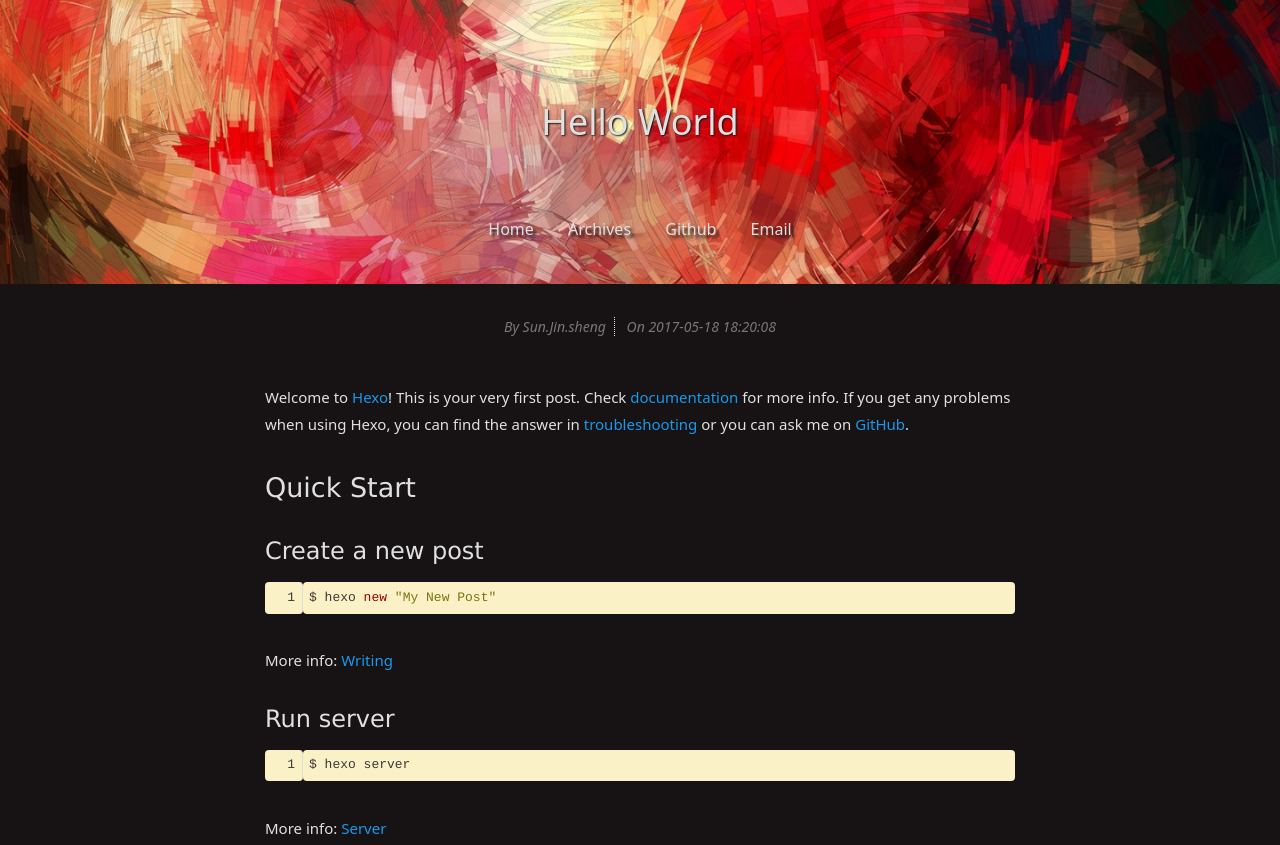
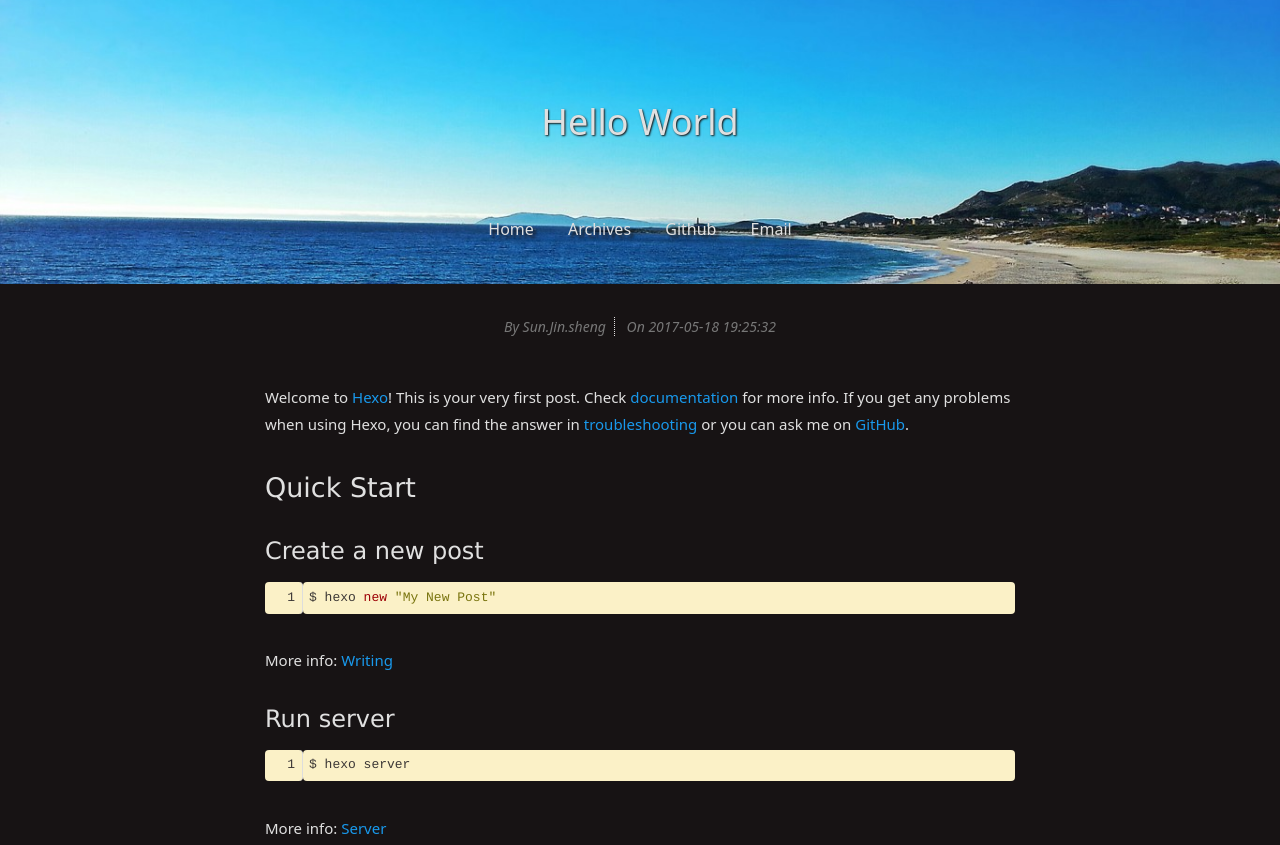
Before and after one commit to ayjya/ayjya.github.io, a plain HTML site: page 2017/05/18/hello-world/index.html in a window 1280 px wide. Shown: the top 845 px of the page. Drawn offline with Linux system fonts and the light colour scheme.

Commit message:
Site updated: 2017-09-27 19:28:36

```diff
--- a/2017/05/18/hello-world/index.html
+++ b/2017/05/18/hello-world/index.html
@@ -38,7 +38,7 @@
     <!-- Page Header -->
 
 
-<header class="site-header header-background" style="background-image: url(/img/default-banner-dark.jpg)">
+<header class="site-header header-background" style="background-image: url(/img/ocean.jpg)">
   <div class="container">
     <div class="row">
       <div class="col-lg-8 col-lg-offset-2 col-md-10 col-md-offset-1">
@@ -101,7 +101,7 @@
           <!-- Date -->
           <span class="date-time info">On
             <span class="date">2017-05-18</span>
-            <span class="time">18:20:08</span>
+            <span class="time">19:25:32</span>
           </span>
 
         </div>
```
Also changed, not shown: 2017/09/27/Proof of Euclidean algorithm/index.html (+2 -2 lines), archives/2017/05/index.html (+1 -1 lines), archives/2017/09/index.html (+1 -1 lines), archives/2017/index.html (+1 -1 lines), archives/index.html (+1 -1 lines), index.html (+1 -1 lines), img/fight.jpg (added), img/ocean.jpg (added).
